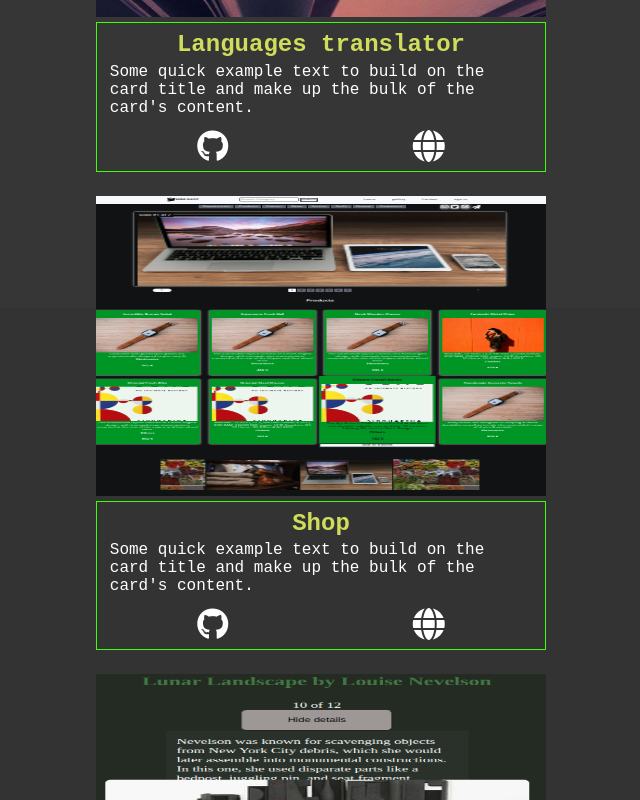
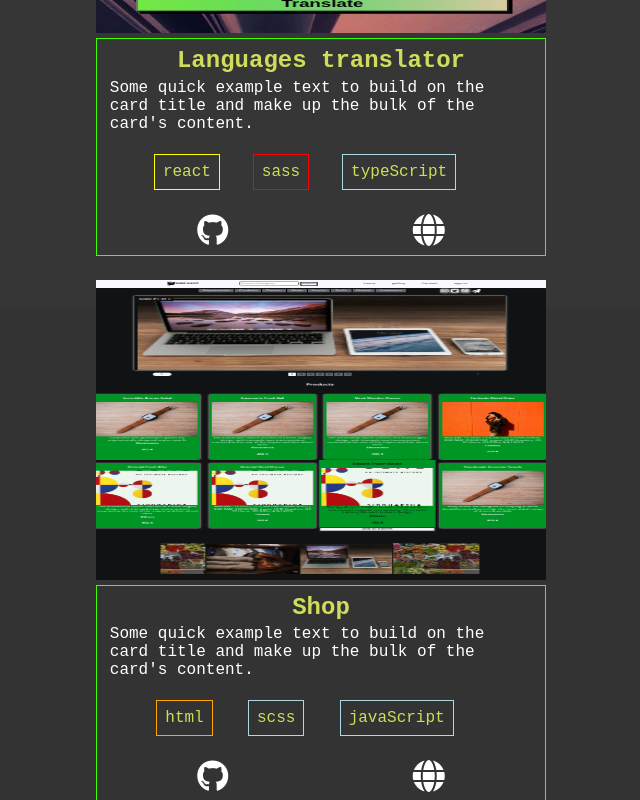
Before and after one commit to MohammadAmarena/portfolio, a React (Vite) app: page /projects in a window 1280 px wide. Shown: the part 460-1260 px from the top of the page, without its empty margins (319-959 px from the left). Built offline with nearby package versions, Linux system fonts and the light colour scheme.

Commit message:
tags added

```diff
--- a/src/App.scss
+++ b/src/App.scss
@@ -108,7 +108,7 @@ body {
             justify-content: end;
             gap: 2rem;
             margin-top: 1rem;
-            padding: 1rem 17rem;
+            padding: 1rem 17rem 2rem;
             font-size: 1.3rem;
             background-color: #333;
             @media (max-width: 767px) {
--- a/src/data/person.ts
+++ b/src/data/person.ts
@@ -20,7 +20,7 @@ export const projectsData = [
     id: 1,
     name: "Languages translator",
     image: translator,
-    tags: ["html", "sass", "javaScript", "pugjs"],
+    tags: ["react", "sass", "typeScript"],
     source_code: "https://github.com/MohammadAmarena/Language-Translator-using-React-Hooks",
     demo: "https://mohammadamarena.github.io/Language-Translator-using-React-Hooks/"
     },
@@ -28,7 +28,7 @@ export const projectsData = [
     id: 2,
     name: "Shop",
     image: shop,
-    tags: ["html", "css-modules", "javaScript"],
+    tags: ["html", "scss", "javaScript"],
     source_code: "https://github.com/MohammadAmarena/shopping-cart",
     demo: "https://mohammadamarena.github.io/shopping-cart/"
     },
@@ -36,7 +36,7 @@ export const projectsData = [
     id: 4,
     name: "Image Slider",
     image: slider,
-    tags: ["html", "bootstrap"],
+    tags: ["react", "scss", "javaScript"],
     source_code: "https://github.com/MohammadAmarena/imageSlider",
     demo: "..."
     },
@@ -44,7 +44,7 @@ export const projectsData = [
     id: 5,
     name: "Filterable-table",
     image: filterableTable,
-    tags: ["html", "bootstrap"],
+    tags: ["react", "scss", "javaScript"],
     source_code: "https://github.com/MohammadAmarena/filterableTable",
     demo: "..."
     },
@@ -52,7 +52,7 @@ export const projectsData = [
     id: 6,
     name: "Drum Kit",
     image: drum,
-    tags: ["html", "bootstrap"],
+    tags: ["html", "scss", "javascript"],
     source_code: "https://github.com/MohammadAmarena/drum-kit",
     demo: "..."
     }
--- a/src/pages/projects/PageProjects.tsx
+++ b/src/pages/projects/PageProjects.tsx
@@ -24,6 +24,13 @@ export const PageProjects = () => {
 									<p className='description'>
 										Some quick example text to build on the card title and make up the bulk of the card's content.
 									</p>
+									<div className="tags">
+										{project.tags.map(tag => {
+											return (
+												<span className={tag === 'sass' ? 'redTag' : tag ===  'react' ? 'yellowTag' : tag ===  'html' ? 'orangeTag' : 'blueTag'}>{tag}</span>
+											)
+										})}
+									</div>
 									<div className="links">
 										<a href={project.source_code}><i className="fa-brands fa-github fa-2x"></i></a>
 										<a href={project.demo}>{project.demo.length > 5 ? <i className="fa-solid fa-globe fa-2x"></i> : ''}</a>
--- a/src/pages/projects/projects.scss
+++ b/src/pages/projects/projects.scss
@@ -34,6 +34,28 @@
             padding: 0.3rem;
             color: white;
           }
+          .tags {
+            width: 400px;
+            display: flex;
+            justify-content: space-evenly;
+            align-items: center;
+            padding: 1rem;
+            .redTag {
+              border: 1px solid red;
+            }
+            .yellowTag {
+              border: 1px solid yellow;
+            }
+            .blueTag {
+              border: 1px solid lightblue;;
+            }
+            .orangeTag {
+              border: 1px solid orange;
+            }
+            .redTag, .yellowTag, .blueTag, .orangeTag {
+              padding: .5rem;
+            }
+          }
           .links {
             display: flex;
             justify-content: space-around;
```
